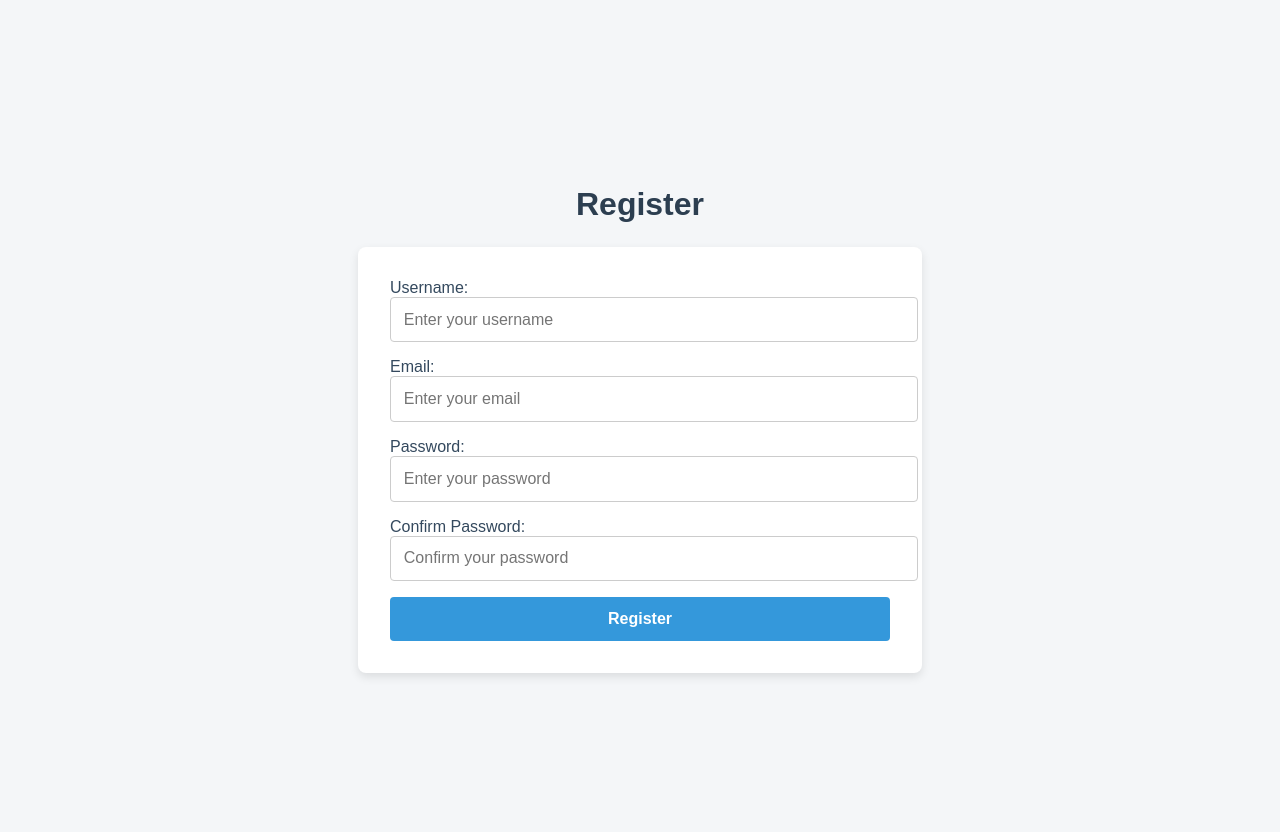
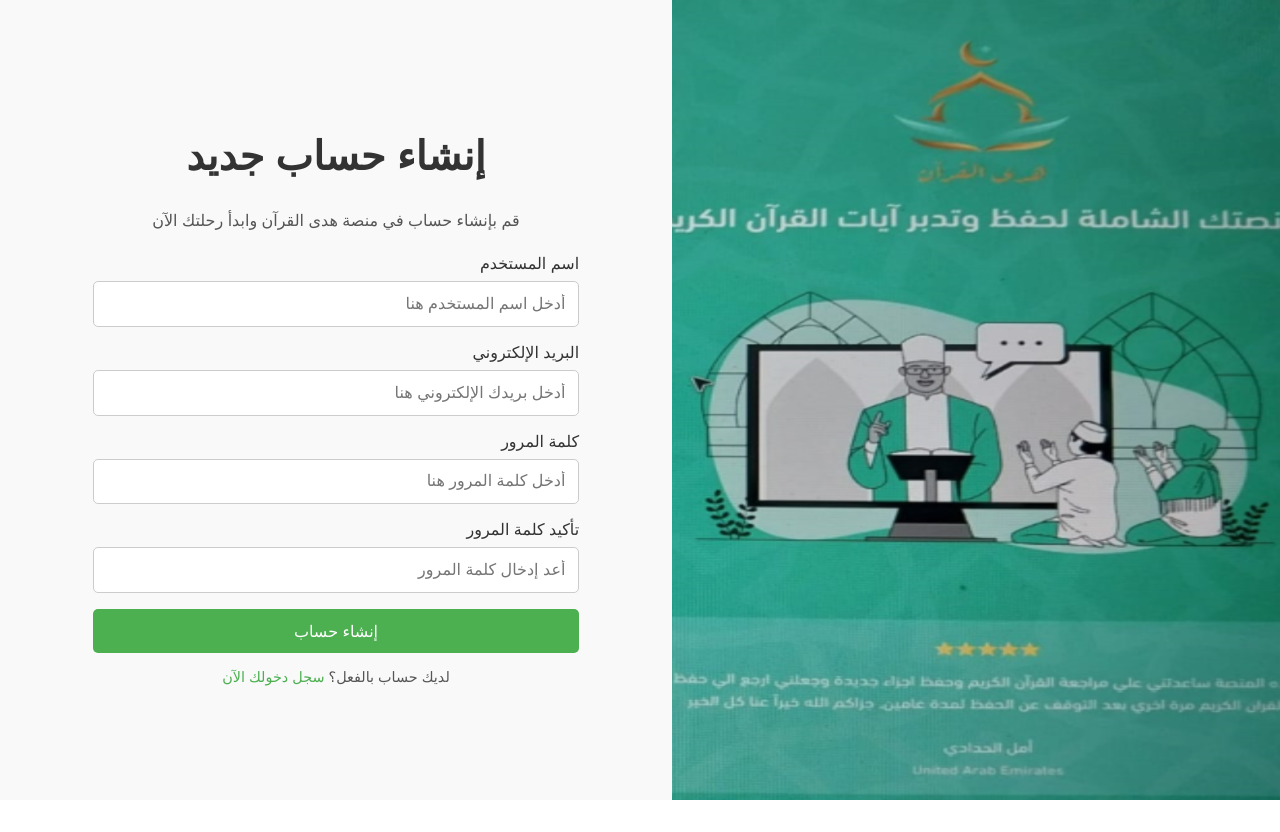
Before and after one commit to SALMA22TA/follow-up-my-quran, a React (Create React App) app: page /register in a window 1280 px wide. After the commit the page ends 800 px from the top, so only its background shows below. Built offline with nearby package versions, Linux system fonts and the light colour scheme.

Commit message:
Update Register.jsx

```diff
--- a/src/Pages/Register.jsx
+++ b/src/Pages/Register.jsx
@@ -1,8 +1,7 @@
 import React, { useState } from 'react';
 import { useNavigate } from 'react-router-dom';
-import Button from '../Components/Button';
-import InputField from '../Components/InputField';
-import Form from '../Components/Form';
+import { Link } from 'react-router-dom';
+import quranImage from './images/quran.png';
 
 const Register = () => {
   const navigate = useNavigate();
@@ -12,7 +11,8 @@ const Register = () => {
     password: '',
     confirmPassword: '',
   });
-  const [isSubmitted, setIsSubmitted] = useState(false);
+  const [errorMessage, setErrorMessage] = useState('');
+  const [successMessage, setSuccessMessage] = useState('');
 
   const handleChange = (e) => {
     const { name, value } = e.target;
@@ -23,32 +23,29 @@ const Register = () => {
     e.preventDefault();
 
     // Validation
-    if (
-      !registerData.username ||
-      !registerData.email ||
-      !registerData.password ||
-      !registerData.confirmPassword
-    ) {
-      alert('Please fill in all fields.');
-      return;
-    }
-    if (registerData.password !== registerData.confirmPassword) {
-      alert('Passwords do not match.');
+    if (!registerData.username || !registerData.email || !registerData.password || !registerData.confirmPassword) {
+      setErrorMessage('يرجى ملء جميع الحقول.');
+      setSuccessMessage('');
       return;
     }
 
-    setIsSubmitted(true);
+    if (registerData.password !== registerData.confirmPassword) {
+      setErrorMessage('كلمتا المرور غير متطابقتين.');
+      setSuccessMessage('');
+      return;
+    }
 
-    // Save the registered user data (mock storage for demo)
+    setErrorMessage('');
+    setSuccessMessage('تم التسجيل بنجاح!');
+
+    // Store registered user (mock storage)
     const user = {
       email: registerData.email,
       password: registerData.password,
     };
     localStorage.setItem('registeredUser', JSON.stringify(user));
 
-    console.log('Registered with:', registerData);
-
-    // Reset the form data
+    // Reset form data
     setRegisterData({
       username: '',
       email: '',
@@ -56,75 +53,169 @@ const Register = () => {
       confirmPassword: '',
     });
 
-    // Redirect to login page after successful registration
+    // Redirect to login page after success
     setTimeout(() => {
       navigate('/login');
     }, 1000);
   };
 
   return (
-    <div style={styles.container}>
-      <h2 style={styles.header}>Register</h2>
-      <Form onSubmit={handleSubmit}>
-        {isSubmitted && <p style={styles.successMessage}>Registered successfully!</p>}
-        <InputField
-          label="Username:"
+    <div style={styles.mainContainer}>
+      {/* Left Section */}
+      <div style={styles.leftContainer}>
+        <h2 style={styles.header}>إنشاء حساب جديد</h2>
+        <p style={styles.description}>قم بإنشاء حساب في منصة هدى القرآن وابدأ رحلتك الآن</p>
+
+        {errorMessage && <p style={styles.errorMessage}>{errorMessage}</p>}
+        {successMessage && <p style={styles.successMessage}>{successMessage}</p>}
+
+        <form onSubmit={handleSubmit} style={styles.form}>
+          <label style={styles.label}>اسم المستخدم</label>
+          <input
+            type="text"
             name="username"
             value={registerData.username}
             onChange={handleChange}
-          placeholder="Enter your username"
+            placeholder="أدخل اسم المستخدم هنا"
+            style={styles.input}
           />
-        <InputField
-          label="Email:"
+
+          <label style={styles.label}>البريد الإلكتروني</label>
+          <input
+            type="email"
             name="email"
             value={registerData.email}
             onChange={handleChange}
-          placeholder="Enter your email"
+            placeholder="أدخل بريدك الإلكتروني هنا"
+            style={styles.input}
           />
-        <InputField
-          label="Password:"
+
+          <label style={styles.label}>كلمة المرور</label>
+          <input
+            type="password"
             name="password"
             value={registerData.password}
             onChange={handleChange}
-          placeholder="Enter your password"
+            placeholder="أدخل كلمة المرور هنا"
+            style={styles.input}
+          />
+
+          <label style={styles.label}>تأكيد كلمة المرور</label>
+          <input
             type="password"
-        />
-        <InputField
-          label="Confirm Password:"
             name="confirmPassword"
             value={registerData.confirmPassword}
             onChange={handleChange}
-          placeholder="Confirm your password"
-          type="password"
+            placeholder="أعد إدخال كلمة المرور"
+            style={styles.input}
           />
-        <Button label="Register" type="submit" />
-      </Form>
+
+          <button type="submit" style={styles.registerButton}>إنشاء حساب</button>
+        </form>
+
+        <p style={styles.loginText}>
+          لديك حساب بالفعل؟{' '}
+          <Link to="/login" style={styles.link}>
+            سجل دخولك الآن
+          </Link>
+        </p>
+      </div>
+
+      {/* Right Section */}
+      <div style={styles.rightContainer}>
+        <img src={quranImage} alt="Quran Illustration" style={styles.rightImage} />
+      </div>
     </div>
   );
 };
 
 const styles = {
-  container: {
+  mainContainer: {
+    display: 'flex',
+    flexDirection: 'row',
+    height: '100vh',
+    fontFamily: '"Arial", sans-serif',
+  },
+  leftContainer: {
+    flex: 1,
+    padding: '2rem',
+    backgroundColor: '#f9f9f9',
     display: 'flex',
     flexDirection: 'column',
     alignItems: 'center',
     justifyContent: 'center',
-    height: '100vh',
-    backgroundColor: '#f4f6f8',
-    fontFamily: '"Arial", sans-serif',
-    padding: '1rem',
+    textAlign: 'center',
   },
   header: {
-    fontSize: '2rem',
-    fontWeight: 'bold',
-    color: '#2c3e50',
+    fontSize: '2.5rem',
+    marginBottom: '1rem',
+    color: '#333',
+  },
+  description: {
+    fontSize: '1rem',
+    color: '#555',
     marginBottom: '1.5rem',
+  },
+  errorMessage: {
+    color: 'red',
+    fontSize: '0.9rem',
+    marginBottom: '1rem',
   },
   successMessage: {
     color: 'green',
-    fontSize: '1.2rem',
-    fontWeight: 'bold',
+    fontSize: '0.9rem',
     marginBottom: '1rem',
+  },
+  form: {
+    display: 'flex',
+    flexDirection: 'column',
+    width: '80%',
+  },
+  label: {
+    marginBottom: '0.5rem',
+    fontSize: '1rem',
+    color: '#333',
+    textAlign: 'right',
+  },
+  input: {
+    marginBottom: '1rem',
+    padding: '0.8rem',
+    border: '1px solid #ccc',
+    borderRadius: '5px',
+    fontSize: '1rem',
+    textAlign: 'right',
+    direction: 'rtl', // Arabic text alignment
+  },
+  registerButton: {
+    padding: '0.8rem',
+    backgroundColor: '#4caf50',
+    color: '#fff',
+    border: 'none',
+    borderRadius: '5px',
+    fontSize: '1rem',
+    cursor: 'pointer',
+  },
+  loginText: {
+    marginTop: '1rem',
+    fontSize: '0.9rem',
+    color: '#555',
+  },
+  link: {
+    color: '#4caf50',
+    textDecoration: 'none',
+  },
+  rightContainer: {
+    flex: 1,
+    backgroundColor: '#e8f5e9',
+    display: 'flex',
+    alignItems: 'center',
+    justifyContent: 'center',
+    padding: '0',
+  },
+  rightImage: {
+    width: '100%',
+    height: '100%',
+    objectFit: 'cover',
   },
 };
 
```
Lines whose indentation alone changed are shown as unchanged.
